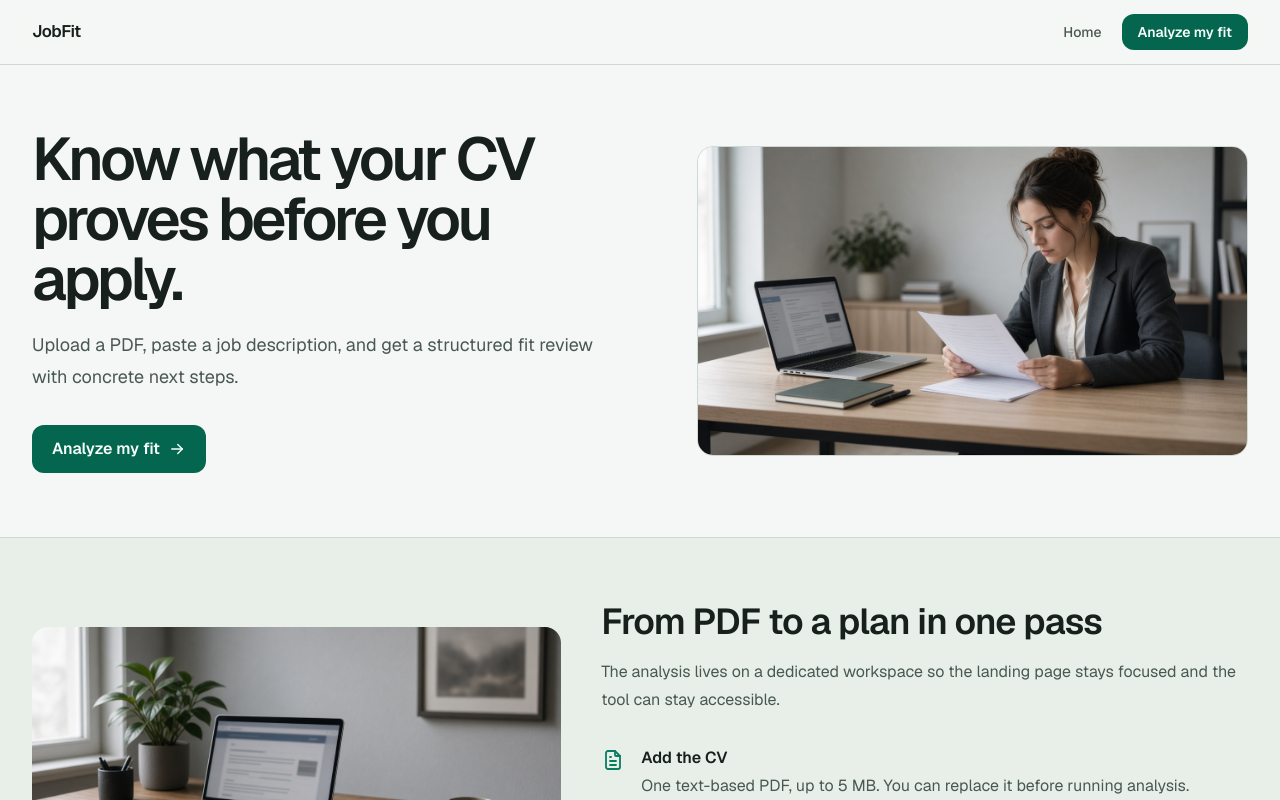
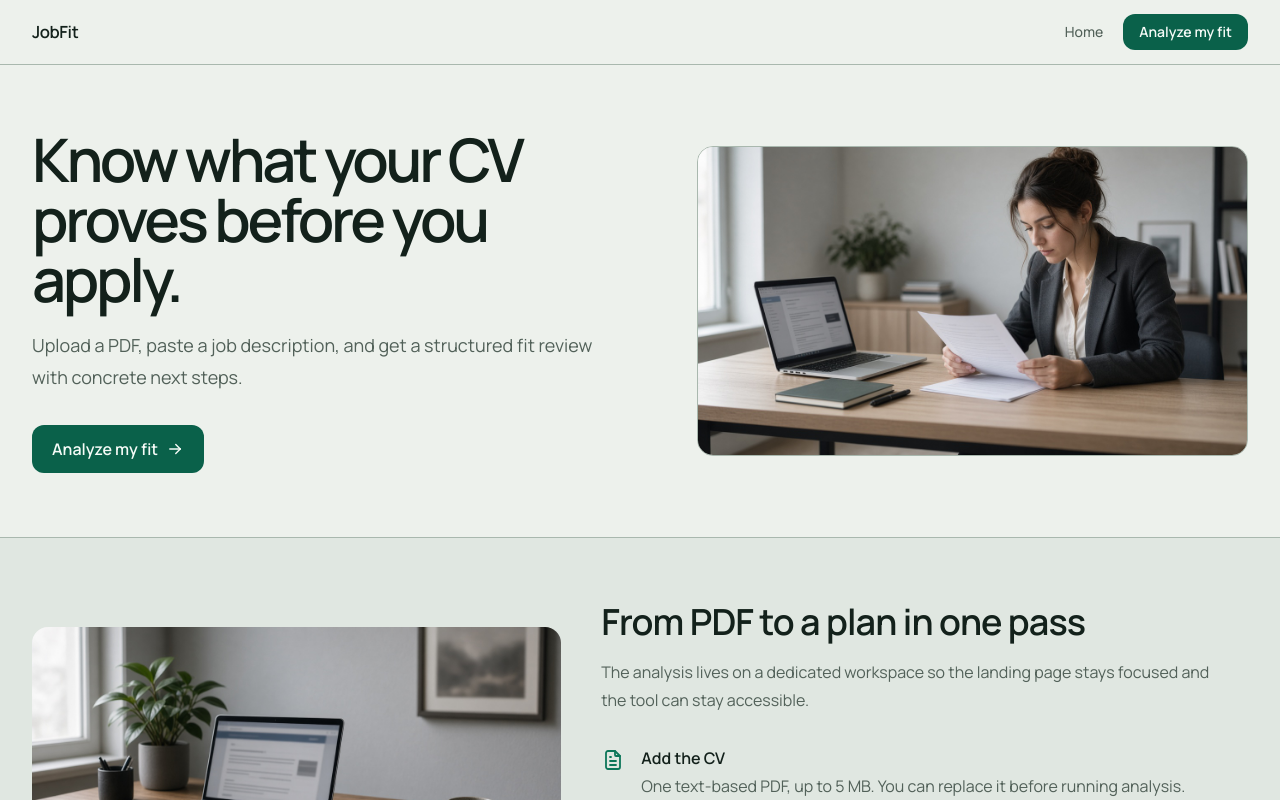
Before and after one commit to 808StaN/JobFit, a Next.js app: page / in a window 1280 px wide. Shown: the top 800 px of the page. Built offline with nearby package versions, Linux system fonts and the light colour scheme.

Commit message:
feat: establish editorial visual foundation

```diff
--- a/package.json
+++ b/package.json
@@ -24,6 +24,7 @@
     "pdf-parse": "^2.4.5",
     "react": "^19.3.0",
     "react-dom": "^19.3.0",
+    "shaders": "^3.2.470",
     "zod": "^4.6.5"
   },
   "devDependencies": {
--- a/src/app/globals.css
+++ b/src/app/globals.css
@@ -1,38 +1,45 @@
 @import "tailwindcss";
 
 :root {
-  --background: #f4f7f5;
-  --surface: #fbfcfb;
-  --surface-muted: #e8efe9;
-  --text: #17201c;
-  --text-muted: #4a5852;
-  --line: #cfd8d2;
-  --accent: #087d62;
-  --accent-hover: #05664f;
-  --accent-soft: #d7efe6;
-  --accent-button: #05664f;
-  --accent-button-text: #f6fffb;
-  --danger: #9f2d28;
-  --radius-control: 12px;
-  --radius-panel: 16px;
+  --background: #edf1ec;
+  --surface: #f8faf7;
+  --surface-muted: #e0e7e1;
+  --surface-strong: #d2ddd5;
+  --text: #13211b;
+  --text-muted: #526159;
+  --line: #a9b8ae;
+  --line-strong: #718279;
+  --accent: #0d7659;
+  --accent-hover: #095d47;
+  --accent-soft: #cce6da;
+  --accent-button: #0a614a;
+  --accent-button-text: #f5fbf7;
+  --danger: #963932;
+  --shadow: rgba(35, 60, 49, 0.14);
+  --radius-control: 10px;
+  --radius-panel: 20px;
+  --radius-display: 28px;
   --z-skip: 40;
   --z-header: 20;
 }
 
 @media (prefers-color-scheme: dark) {
   :root {
-    --background: #121a16;
-    --surface: #18231e;
-    --surface-muted: #213027;
+    --background: #0d1511;
+    --surface: #131f19;
+    --surface-muted: #1d2c24;
+    --surface-strong: #273b31;
     --text: #eef5f1;
-    --text-muted: #b2c0b8;
-    --line: #34433a;
-    --accent: #3aa37f;
-    --accent-hover: #4db892;
-    --accent-soft: #173e30;
-    --accent-button: #05664f;
-    --accent-button-text: #f6fffb;
+    --text-muted: #adbbb3;
+    --line: #5e7167;
+    --line-strong: #87978e;
+    --accent: #73cba5;
+    --accent-hover: #90dbbb;
+    --accent-soft: #1c4a38;
+    --accent-button: #b9e8d3;
+    --accent-button-text: #10251c;
     --danger: #f08b84;
+    --shadow: rgba(1, 10, 6, 0.32);
   }
 }
 
@@ -43,6 +50,7 @@
 html {
   background: var(--background);
   color: var(--text);
+  scroll-behavior: smooth;
 }
 
 body {
@@ -50,13 +58,107 @@ body {
   margin: 0;
   background: var(--background);
   color: var(--text);
-  font-family: var(--font-geist), ui-sans-serif, system-ui, sans-serif;
+  font-family: var(--font-sans), ui-sans-serif, system-ui, sans-serif;
+  text-rendering: optimizeLegibility;
+}
+
+::selection {
+  background: var(--accent-soft);
+  color: var(--text);
+}
+
+a,
+button,
+input,
+textarea {
+  -webkit-tap-highlight-color: transparent;
 }
 
 button,
 input,
 textarea {
   font: inherit;
+}
+
+button,
+a {
+  transition-duration: 220ms;
+  transition-property: color, background-color, border-color, opacity, transform;
+  transition-timing-function: cubic-bezier(0.16, 1, 0.3, 1);
+}
+
+.page-shell {
+  width: min(100% - 2rem, 80rem);
+  margin-inline: auto;
+}
+
+.button-primary,
+.button-secondary {
+  display: inline-flex;
+  min-height: 2.875rem;
+  align-items: center;
+  justify-content: center;
+  gap: 0.5rem;
+  border-radius: var(--radius-control);
+  padding: 0.7rem 1.1rem;
+  font-weight: 700;
+  line-height: 1;
+  white-space: nowrap;
+}
+
+.button-primary {
+  background: var(--accent-button);
+  color: var(--accent-button-text);
+  box-shadow: 0 0.5rem 1.5rem -0.75rem var(--shadow);
+}
+
+.button-primary:hover {
+  background: var(--accent-hover);
+  transform: translateY(-1px);
+}
+
+.button-secondary {
+  border: 1px solid var(--line);
+  background: color-mix(in srgb, var(--surface) 86%, transparent);
+  color: var(--text);
+}
+
+.button-secondary:hover {
+  border-color: var(--line-strong);
+  background: var(--surface-muted);
+}
+
+.button-primary:active,
+.button-secondary:active {
+  transform: translateY(1px) scale(0.99);
+}
+
+.button-primary:disabled,
+.button-secondary:disabled {
+  cursor: not-allowed;
+  opacity: 0.58;
+  transform: none;
+}
+
+.data-number {
+  font-family: var(--font-geist-mono), ui-monospace, monospace;
+  font-variant-numeric: tabular-nums;
+  letter-spacing: -0.05em;
+}
+
+.surface-panel {
+  border: 1px solid var(--line);
+  border-radius: var(--radius-panel);
+  background: var(--surface);
+  box-shadow: 0 1.5rem 4rem -3rem var(--shadow);
+}
+
+.text-pretty {
+  text-wrap: pretty;
+}
+
+.text-balance {
+  text-wrap: balance;
 }
 
 :focus-visible {
@@ -91,3 +193,9 @@ textarea {
     scroll-behavior: auto !important;
   }
 }
+
+@media (min-width: 640px) {
+  .page-shell {
+    width: min(100% - 4rem, 80rem);
+  }
+}
--- a/src/app/layout.tsx
+++ b/src/app/layout.tsx
@@ -1,11 +1,11 @@
 import type { Metadata } from "next";
-import { Geist, Geist_Mono } from "next/font/google";
+import { Geist_Mono, Manrope } from "next/font/google";
 import Script from "next/script";
 import { SiteFooter } from "@/components/SiteFooter";
 import { SiteHeader } from "@/components/SiteHeader";
 import "./globals.css";
 
-const geist = Geist({ subsets: ["latin"], variable: "--font-geist" });
+const manrope = Manrope({ subsets: ["latin"], variable: "--font-sans" });
 const geistMono = Geist_Mono({ subsets: ["latin"], variable: "--font-geist-mono" });
 
 export const metadata: Metadata = {
@@ -55,7 +55,7 @@ export default function RootLayout({ children }: Readonly<{ children: React.Reac
         })();`}
         </Script>
       </head>
-      <body className={`${geist.variable} ${geistMono.variable} antialiased`}>
+      <body className={`${manrope.variable} ${geistMono.variable} antialiased`}>
         <a className="skip-link" href="#main">
           Skip to content
         </a>
--- /dev/null
+++ b/src/components/visual/HeroShader.tsx
@@ -0,0 +1,20 @@
+"use client";
+
+import dynamic from "next/dynamic";
+
+const HeroShaderCanvas = dynamic(() => import("@/components/visual/HeroShaderCanvas"), {
+  ssr: false,
+  loading: () => null,
+});
+
+export function HeroShader() {
+  return (
+    <div
+      aria-hidden
+      className="pointer-events-none absolute inset-0 overflow-hidden bg-[radial-gradient(circle_at_72%_24%,var(--accent-soft),transparent_48%),linear-gradient(145deg,var(--surface),var(--surface-muted))]"
+    >
+      <HeroShaderCanvas />
+      <div className="absolute inset-0 bg-[linear-gradient(90deg,var(--surface)_0%,color-mix(in_srgb,var(--surface)_84%,transparent)_42%,transparent_78%)]" />
+    </div>
+  );
+}
--- /dev/null
+++ b/src/components/visual/HeroShaderCanvas.tsx
@@ -0,0 +1,53 @@
+"use client";
+
+import { useEffect, useState } from "react";
+import { FlowingGradient, Paper, Shader } from "shaders/react";
+
+function mediaMatches(query: string) {
+  return window.matchMedia(query).matches;
+}
+
+export default function HeroShaderCanvas() {
+  const [dark, setDark] = useState(() => mediaMatches("(prefers-color-scheme: dark)"));
+  const [reducedMotion, setReducedMotion] = useState(() => mediaMatches("(prefers-reduced-motion: reduce)"));
+
+  useEffect(() => {
+    const darkMode = window.matchMedia("(prefers-color-scheme: dark)");
+    const motion = window.matchMedia("(prefers-reduced-motion: reduce)");
+    const updateDark = () => setDark(darkMode.matches);
+    const updateMotion = () => setReducedMotion(motion.matches);
+
+    darkMode.addEventListener("change", updateDark);
+    motion.addEventListener("change", updateMotion);
+    return () => {
+      darkMode.removeEventListener("change", updateDark);
+      motion.removeEventListener("change", updateMotion);
+    };
+  }, []);
+
+  const palette = dark
+    ? ["#0d1511", "#183e30", "#2d6e55", "#101b16"]
+    : ["#edf1ec", "#cce6da", "#8fb8a6", "#f6f2e8"];
+
+  return (
+    <Shader
+      className="absolute inset-0 size-full opacity-80"
+      colorSpace="srgb"
+      toneMapping="neutral"
+      disableTelemetry
+    >
+      <Paper roughness={0.12} grainScale={2.2} displacement={0.025} seed={37}>
+        <FlowingGradient
+          colorA={palette[0]}
+          colorB={palette[1]}
+          colorC={palette[2]}
+          colorD={palette[3]}
+          colorSpace="oklch"
+          speed={reducedMotion ? 0 : 0.08}
+          distortion={0.18}
+          seed={19}
+        />
+      </Paper>
+    </Shader>
+  );
+}
```
Also changed, not shown: 1 other file (tests, documents, lock files or other folders).
